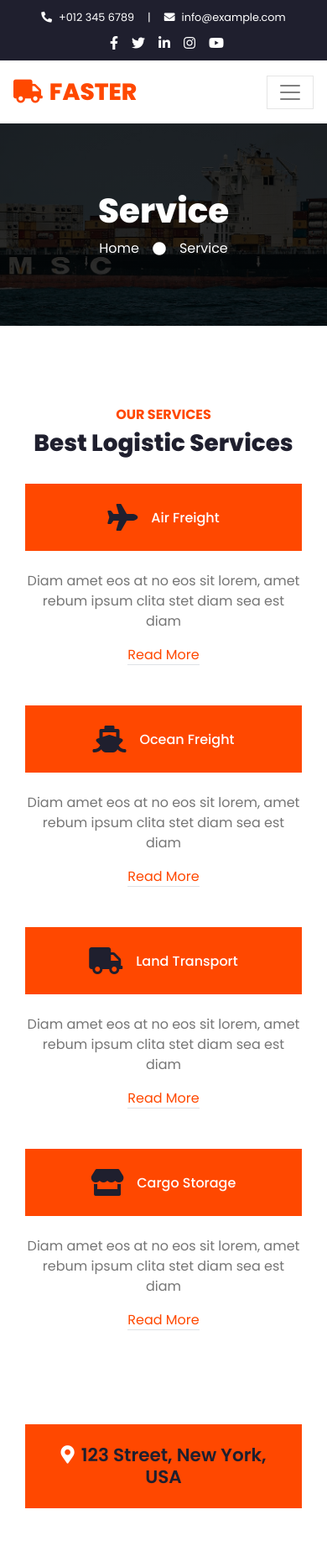
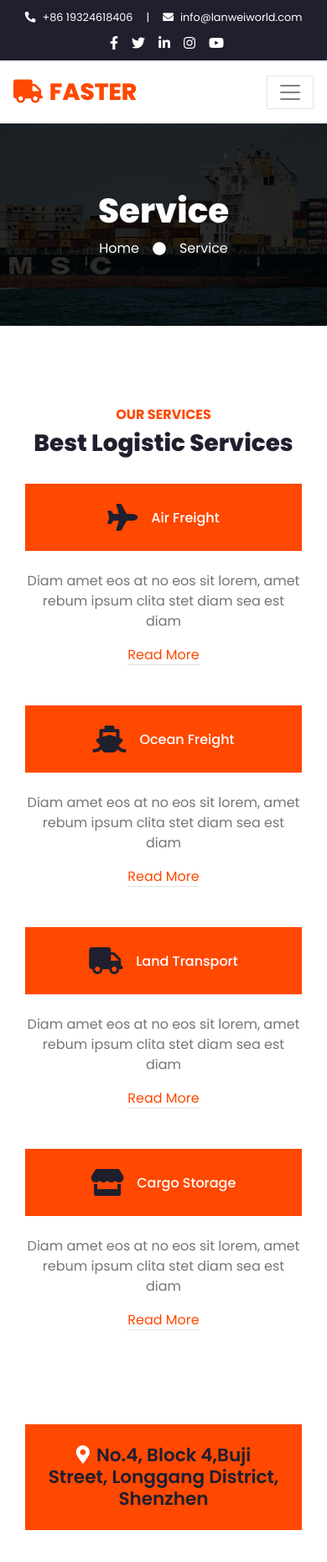
Before and after one commit to heyleyshu-afk/Faster, a plain HTML site: page service.html in a window 390 px wide. Shown: the top 1860 px of the page at 84% size. Drawn offline with nearby package versions, Linux system fonts and the light colour scheme; grey boxes are pictures that could not be loaded; a script that the page names is missing.

Commit message:
Update service.html

```diff
--- a/service.html
+++ b/service.html
@@ -28,9 +28,9 @@
         <div class="row py-2 px-lg-5">
             <div class="col-lg-6 text-center text-lg-left mb-2 mb-lg-0">
                 <div class="d-inline-flex align-items-center text-white">
-                    <small><i class="fa fa-phone-alt mr-2"></i>+012 345 6789</small>
+                    <small><i class="fa fa-phone-alt mr-2"></i>+86 19324618406</small>
                     <small class="px-3">|</small>
-                    <small><i class="fa fa-envelope mr-2"></i>info@example.com</small>
+                    <small><i class="fa fa-envelope mr-2"></i>info@lanweiworld.com</small>
                 </div>
             </div>
             <div class="col-lg-6 text-center text-lg-right">
@@ -73,8 +73,7 @@
                     <a href="service.html" class="nav-item nav-link active">Service</a>
                     <a href="blog.html" class="nav-item nav-link">Blog</a>
                     <a href="contact.html" class="nav-item nav-link">Contact</a>
-                </div>
-                <a href="https://htmlcodex.com/downloading/?item=1309" class="btn btn-primary py-2 px-4 d-none d-lg-block">Buy Pro Version</a>
+				</di>
             </div>
         </nav>
     </div>
@@ -147,7 +146,7 @@
             <div class="row">
                 <div class="col-lg-5 pb-4 pb-lg-0">
                     <div class="bg-primary text-dark text-center p-4">
-                        <h4 class="m-0"><i class="fa fa-map-marker-alt text-white mr-2"></i>123 Street, New York, USA</h4>
+                        <h4 class="m-0"><i class="fa fa-map-marker-alt text-white mr-2"></i>No.4, Block 4,Buji Street, Longgang District, Shenzhen</h4>
                     </div>
                     <iframe style="width: 100%; height: 520px;"
                         src="https://www.google.com/maps/embed?pb=!1m18!1m12!1m3!1d3001156.4288297426!2d-78.01371936852176!3d42.72876761954724!2m3!1f0!2f0!3f0!3m2!1i1024!2i768!4f13.1!3m3!1m2!1s0x4ccc4bf0f123a5a9%3A0xddcfc6c1de189567!2sNew%20York%2C%20USA!5e0!3m2!1sen!2sbd!4v1603794290143!5m2!1sen!2sbd"
@@ -201,9 +200,9 @@
                 <div class="row">
                     <div class="col-md-6 mb-5">
                         <h3 class="text-primary mb-4">Get In Touch</h3>
-                        <p><i class="fa fa-map-marker-alt mr-2"></i>123 Street, New York, USA</p>
-                        <p><i class="fa fa-phone-alt mr-2"></i>+012 345 67890</p>
-                        <p><i class="fa fa-envelope mr-2"></i>info@example.com</p>
+                        <p><i class="fa fa-map-marker-alt mr-2"></i>No.4, Block 4,Buji Street, Longgang District, Shenzhen</p>
+                        <p><i class="fa fa-phone-alt mr-2"></i>+86 19324618406</p>
+                        <p><i class="fa fa-envelope mr-2"></i>info@lanweiworld.com</p>
                         <div class="d-flex justify-content-start mt-4">
                             <a class="btn btn-outline-light btn-social mr-2" href="#"><i class="fab fa-twitter"></i></a>
                             <a class="btn btn-outline-light btn-social mr-2" href="#"><i class="fab fa-facebook-f"></i></a>
```
